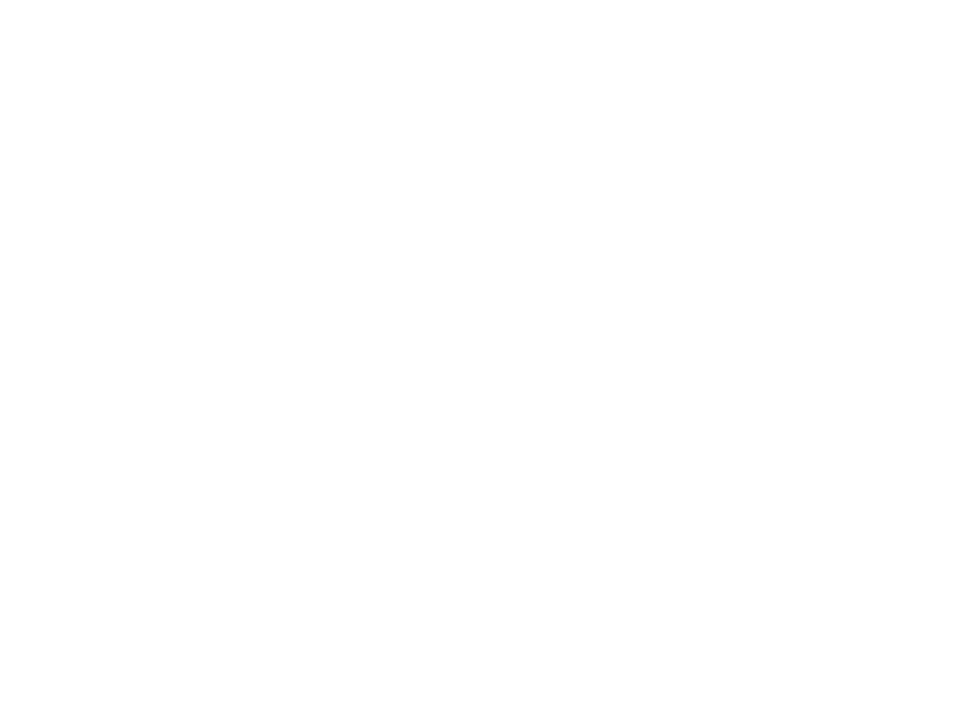
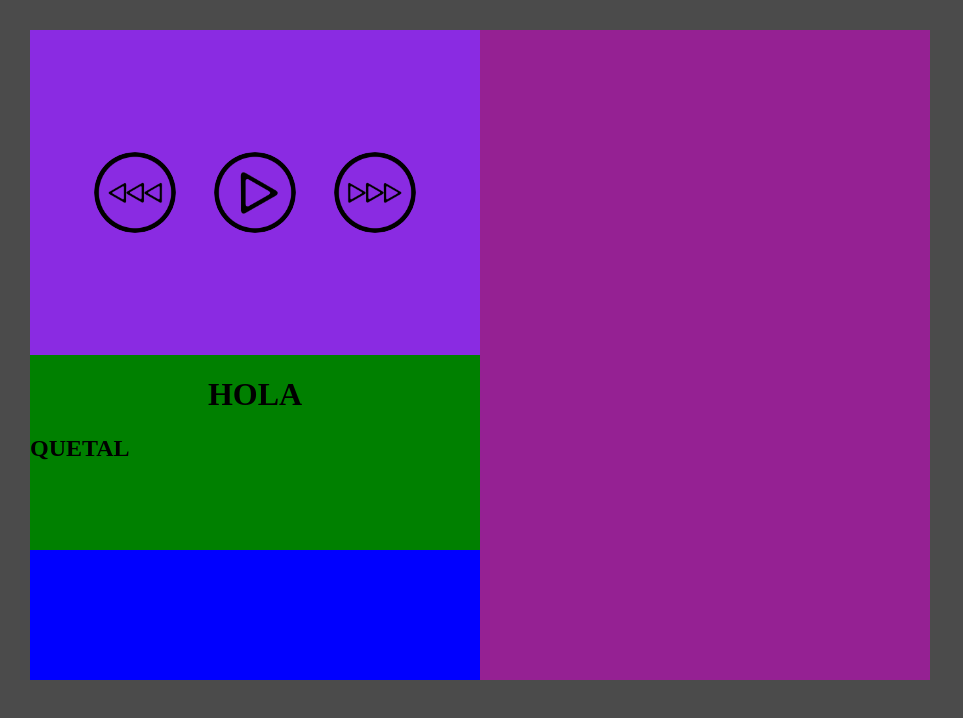
Before and after one commit to tmpmolina/-exercise-mp3, a website built with Vite: page src/index.html in a window 1280 px wide. Shown: the whole page, without its empty margins (0-963 px from the left). Built offline with nearby package versions, Linux system fonts and the light colour scheme.

Commit message:
Añadido estructura de html y css. Tambien he añadido los botones de reproducir con algunos efectos

```diff
--- a/src/index.css
+++ b/src/index.css
@@ -0,0 +1,121 @@
+:root {
+  --x-margin: 30px;
+}
+
+body {
+  margin: 0%;
+  background-color: rgb(75 75 75);
+}
+
+.container-main {
+  display: flex;
+  flex-direction: row;
+  position: absolute;
+}
+
+.mp3-main {
+  height: 650px;
+  width: 450px;
+  display: flex;
+  flex-direction: column;
+  position: relative;
+  margin-left: var(--x-margin);
+  margin-top: var(--x-margin);
+  margin-bottom: var(--x-margin);
+  background-color: blueviolet;
+}
+
+.art-box {
+  height: 50%;
+  width: 100%;
+  background-color: var(--color);
+}
+
+.controls-box {
+  height: 100%;
+  width: 100%;
+  display: flex;
+  justify-content: center;
+  align-items: center;
+  flex-direction: row;
+}
+
+.controls-box button {
+  height: 80px;
+  width: 80px;
+  border-radius: 100%;
+  border-color: transparent;
+  background-color: transparent;
+  margin: 20px;
+  display: flex;
+  justify-content: center;
+  align-items: center;
+}
+
+.controls-box button img {
+  height: 110%;
+  width: 130%;
+  opacity: 1;
+  transition: 2s;
+  border-radius: 100%;
+}
+
+.art-box:hover .controls-box button img {
+  opacity: 1;
+}
+
+.last-button {
+  opacity: 1;
+}
+
+.last-button:active {
+  opacity: 0.6;
+}
+
+.play-button {
+  opacity: 1;
+}
+
+.play-button:active {
+  opacity: 0.6;
+}
+
+.next-button {
+  opacity: 1;
+}
+
+.next-button:active {
+  opacity: 0.6;
+}
+
+.title {
+  height: 30%;
+  width: 100%;
+  background-color: green;
+}
+
+.status-box {
+  height: 20%;
+  width: 100%;
+  background-color: blue;
+}
+
+.music-list {
+  height: 650px;
+  width: 450px;
+  display: flex;
+  flex-direction: column;
+  position: relative;
+  margin-right: var(--x-margin);
+  margin-top: var(--x-margin);
+  margin-bottom: var(--x-margin);
+  background-color: rgb(149 33 147);
+}
+
+.song-in-music-list {
+  /* PARA QUITAR EL ERROR */
+}
+
+h1 {
+  text-align: center;
+}
--- a/src/index.html
+++ b/src/index.html
@@ -4,11 +4,39 @@
   <meta charset="UTF-8">
   <meta http-equiv="X-UA-Compatible" content="IE=edge">
   <meta name="viewport" content="width=device-width, initial-scale=1.0">
-  <title>Document</title>
+  <title>Reproductor MP3</title>
   <link rel="stylesheet" href="./index.css">
   <script type="module" src="./index.js"></script>
+  <script src="https://kit.fontawesome.com/yourcode.js" crossorigin="anonymous"></script>
 </head>
 <body>
+  <div class="container-main">
+    <div class="mp3-main">
+      <div class="art-box">
+      <div class="controls-box">
+        <button class="last-button">
+          <img src="./img/img-last.png" alt="">
+        </button>
+        <button class="play-button">
+          <img src="./img/img-play.png" alt="">
+        </button>
+        <button class="next-button">
+          <img src="./img/img-next.png" alt="">
+        </button>
+      </div>
+      </div>
+      <div class="title">
+        <h1>HOLA</h1>
+        <h2>QUETAL</h2>
+      </div>
 
+      <div class="status-box">
+
+      </div>
+    </div>
+  <div class="music-list">
+    <div class="song-in-music-list"></div>
+  </div>
+  </div>
 </body>
 </html>
```
Also changed, not shown: src/img/img-last.png (added), src/img/img-next.png (added), src/img/img-play.png (added), 1 other file.
